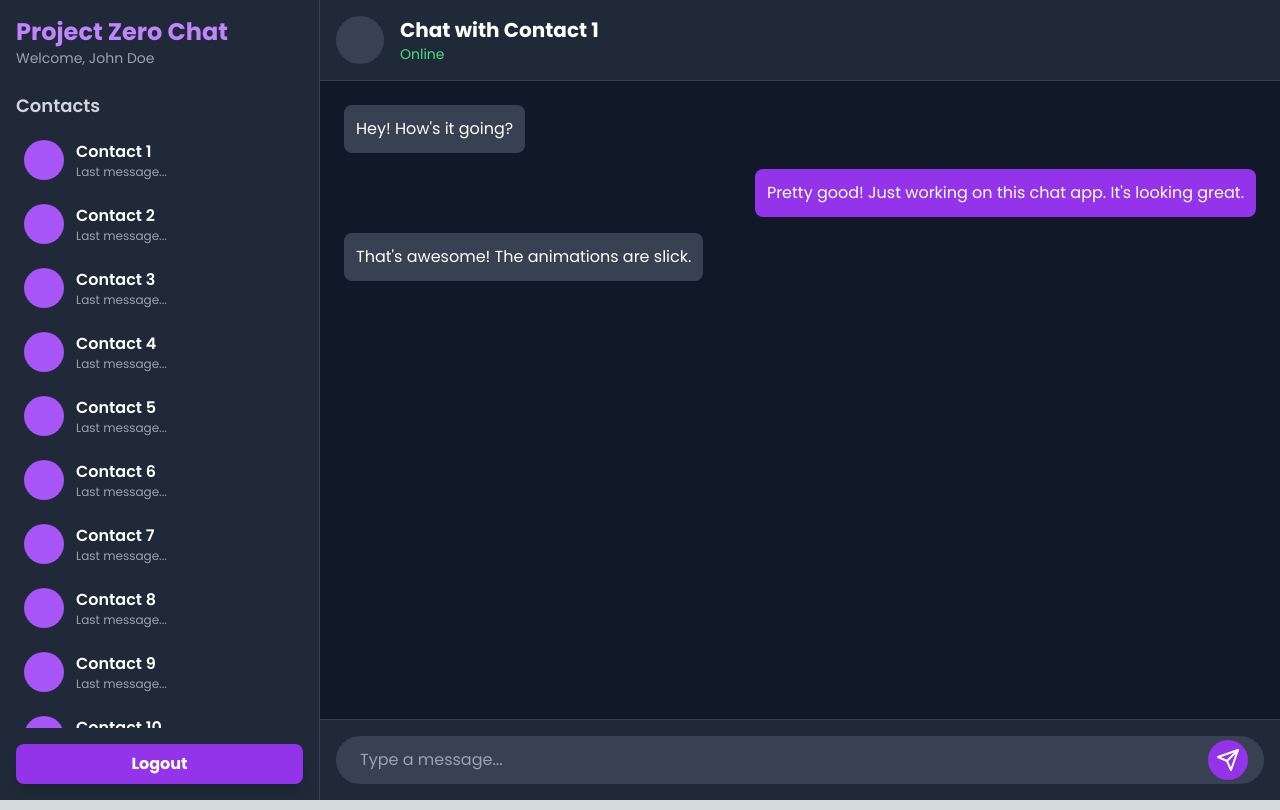
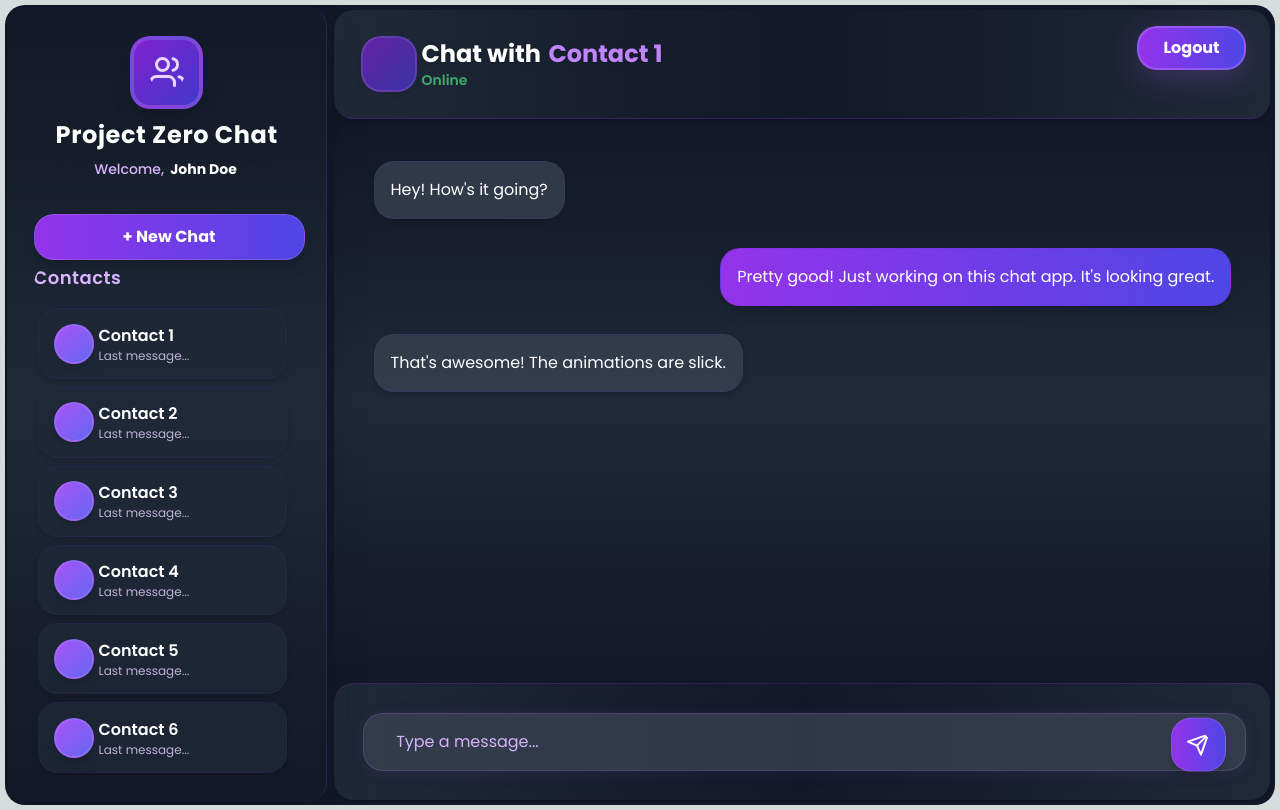
Before and after one commit to Bidipto/project_zero_fe, a Next.js app: page /chat in a window 1280 px wide. Built offline with nearby package versions, Linux system fonts and the light colour scheme.

Commit message:
added a new chat button

```diff
--- a/src/app/chat/page.tsx
+++ b/src/app/chat/page.tsx
@@ -7,13 +7,15 @@ import { motion } from 'framer-motion';
 const ChatPage = () => {
     const router = useRouter();
     const [user, setUser] = useState<{ name?: string } | null>(null);
+    const [showNewChatModal, setShowNewChatModal] = useState(false);
+    const [newChatName, setNewChatName] = useState("");
+    const [activeChat, setActiveChat] = useState<string>("Contact 1");
 
     useEffect(() => {
         const fetchUser = async () => {
             const currentUser = { name: 'John Doe' };
             setUser(currentUser);
         };
-
         fetchUser();
     }, []);
 
@@ -25,6 +27,13 @@ const ChatPage = () => {
         }
     };
 
+    const handleNewChat = (e: React.FormEvent) => {
+        e.preventDefault();
+        setActiveChat(newChatName); // Set the new chat as active
+        setShowNewChatModal(false);
+        setNewChatName("");
+    };
+
     if (!user) {
         return (
             <div className="min-h-screen flex items-center justify-center bg-gray-900 text-white">
@@ -34,90 +43,194 @@ const ChatPage = () => {
     }
 
     return (
-        <div className="flex h-screen bg-gray-900 text-white font-sans">
+        <div className="flex h-screen bg-gray-900 text-white font-sans overflow-hidden relative">
+            {/* Logout button top right */}
+            <motion.button
+                whileHover={{ scale: 1.1, rotate: 8, background: 'linear-gradient(90deg, #a855f7, #6366f1)' }}
+                whileTap={{ scale: 0.95, rotate: -8 }}
+                onClick={handleLogout}
+                className="fixed top-6 right-8 z-50 py-2 px-6 rounded-full bg-gradient-to-r from-purple-600 to-indigo-600 text-white font-bold shadow-2xl hover:from-purple-700 hover:to-indigo-700 transition-all focus:outline-none focus:ring-4 focus:ring-purple-500/50 border-2 border-purple-400/40 backdrop-blur-lg"
+                style={{ boxShadow: '0 8px 32px 0 rgba(168,85,247,0.25)' }}
+            >
+                Logout
+            </motion.button>
+
+            {/* Sidebar */}
             <motion.div
-                initial={{ x: -300 }}
-                animate={{ x: 0 }}
-                transition={{ duration: 0.5, ease: "easeInOut" }}
-                className="w-80 bg-gray-800 p-4 flex flex-col border-r border-gray-700"
+                initial={{ x: -100, opacity: 0 }}
+                animate={{ x: 0, opacity: 1 }}
+                transition={{ duration: 0.7, ease: "backOut" }}
+                className="w-80 bg-gradient-to-b from-gray-900 via-gray-800 to-gray-900 p-6 flex flex-col border-r border-purple-700/30 shadow-2xl relative"
+                style={{ minWidth: 320 }}
             >
-                <div className="mb-6">
-                    <h1 className="text-2xl font-bold text-purple-400">Project Zero Chat</h1>
-                    <p className="text-sm text-gray-400">Welcome, {user.name}</p>
-                </div>
-                <div className="flex-1 overflow-y-auto">
-                    <h2 className="text-lg font-semibold mb-3 text-gray-300">Contacts</h2>
-                    {[...Array(10)].map((_, i) => ( // Implement
-                        <div key={i} className="flex items-center p-2 rounded-lg hover:bg-gray-700 cursor-pointer mb-2">
-                            <div className="w-10 h-10 bg-purple-500 rounded-full mr-3"></div>
-                            <div>
-                                <p className="font-semibold">Contact {i + 1}</p>
-                                <p className="text-xs text-gray-400">Last message...</p>
-                            </div>
-                        </div>
-                    ))}
+                <div className="mb-8 flex flex-col items-center gap-2">
+                    <motion.div
+                        initial={{ scale: 0.8, opacity: 0 }}
+                        animate={{ scale: 1, opacity: 1 }}
+                        transition={{ delay: 0.2, duration: 0.5, type: 'spring', stiffness: 200 }}
+                        className="p-3 bg-gradient-to-br from-purple-700 to-indigo-700 rounded-full border-4 border-purple-400/30 shadow-xl"
+                    >
+                        <svg xmlns="http://www.w3.org/2000/svg" width="36" height="36" viewBox="0 0 24 24" fill="none" stroke="currentColor" strokeWidth="2" strokeLinecap="round" strokeLinejoin="round" className="text-purple-200">
+                            <path d="M17 21v-2a4 4 0 0 0-4-4H5a4 4 0 0 0-4 4v2" />
+                            <circle cx="9" cy="7" r="4" />
+                            <path d="M23 21v-2a4 4 0 0 0-3-3.87" />
+                            <path d="M16 3.13a4 4 0 0 1 0 7.75" />
+                        </svg>
+                    </motion.div>
+                    <h1 className="text-2xl font-extrabold text-white tracking-wide drop-shadow-lg">Project Zero Chat</h1>
+                    <p className="text-sm text-purple-300 font-medium">Welcome, <span className="font-bold text-white">{user.name}</span></p>
                 </div>
                 <motion.button
-                    whileHover={{ scale: 1.05 }}
-                    whileTap={{ scale: 0.95 }}
-                    onClick={handleLogout}
-                    className="w-full py-2 px-4 mt-4 rounded-lg bg-purple-600 text-white font-bold shadow-lg hover:bg-purple-700 transition-all"
+                    whileHover={{ scale: 1.05, background: 'linear-gradient(90deg, #a855f7, #6366f1)', boxShadow: '0 4px 24px 0 rgba(168,85,247,0.25)' }}
+                    whileTap={{ scale: 0.97 }}
+                    className="w-full py-2.5 px-4 mb-6 rounded-xl bg-gradient-to-r from-purple-600 to-indigo-600 text-white font-bold shadow-lg hover:from-purple-700 hover:to-indigo-700 transition-all focus:outline-none focus:ring-2 focus:ring-purple-500 focus:ring-offset-2 focus:ring-offset-gray-900 border border-purple-400/30"
+                    onClick={() => setShowNewChatModal(true)}
                 >
-                    Logout
+                    + New Chat
                 </motion.button>
+                <div className="flex-1 overflow-y-auto scrollbar-hide pr-2">
+                    <h2 className="text-lg font-semibold mb-4 text-purple-300 tracking-wide">Contacts</h2>
+                    <motion.div
+                        initial="hidden"
+                        animate="visible"
+                        variants={{
+                            hidden: { opacity: 0, y: 20 },
+                            visible: { opacity: 1, y: 0, transition: { staggerChildren: 0.08 } }
+                        }}
+                        className="space-y-2"
+                    >
+                        {[...Array(10)].map((_, i) => (
+                            <motion.div
+                                key={i}
+                                whileHover={{ scale: 1.03, backgroundColor: '#a855f733' }}
+                                whileTap={{ scale: 0.98 }}
+                                className="flex items-center p-3 rounded-xl bg-gray-800/80 hover:bg-purple-800/30 cursor-pointer shadow-md transition-all border border-purple-700/10"
+                                onClick={() => setActiveChat(`Contact ${i + 1}`)}
+                            >
+                                <div className="w-10 h-10 bg-gradient-to-br from-purple-500 to-indigo-500 rounded-full mr-3 shadow-lg border-2 border-purple-400/30"></div>
+                                <div>
+                                    <p className="font-semibold text-white">Contact {i + 1}</p>
+                                    <p className="text-xs text-purple-200/80">Last message...</p>
+                                </div>
+                            </motion.div>
+                        ))}
+                    </motion.div>
+                </div>
             </motion.div>
 
+            {/* New Chat Modal */}
+            {showNewChatModal && (
+                <div className="fixed inset-0 z-50 flex items-center justify-center bg-black bg-opacity-70 backdrop-blur-sm">
+                    <motion.div
+                        initial={{ scale: 0.8, opacity: 0 }}
+                        animate={{ scale: 1, opacity: 1 }}
+                        exit={{ scale: 0.8, opacity: 0 }}
+                        transition={{ duration: 0.3, type: 'spring', bounce: 0.4 }}
+                        className="bg-gradient-to-br from-gray-900 via-gray-800 to-gray-900 rounded-2xl shadow-2xl p-8 w-full max-w-sm border-2 border-purple-500/60 relative"
+                    >
+                        <button
+                            className="absolute top-3 right-3 text-gray-400 hover:text-purple-400 text-2xl font-bold focus:outline-none transition-colors"
+                            onClick={() => setShowNewChatModal(false)}
+                            aria-label="Close"
+                        >
+                            ×
+                        </button>
+                        <h3 className="text-xl font-bold text-purple-400 mb-6 text-center drop-shadow">Start New Chat</h3>
+                        <form onSubmit={handleNewChat} className="flex flex-col gap-5">
+                            <input
+                                type="text"
+                                className="w-full py-3 px-5 rounded-lg bg-gray-700 text-white placeholder-purple-300 focus:outline-none focus:ring-4 focus:ring-purple-500/40 border border-purple-400/20 shadow-inner text-base transition-all"
+                                placeholder="Enter contact name..."
+                                value={newChatName}
+                                onChange={e => setNewChatName(e.target.value)}
+                                required
+                            />
+                            <motion.button
+                                whileHover={{ scale: 1.04, background: 'linear-gradient(90deg, #a855f7, #6366f1)' }}
+                                whileTap={{ scale: 0.97 }}
+                                type="submit"
+                                className="w-full py-2.5 px-4 rounded-xl bg-gradient-to-r from-purple-600 to-indigo-600 text-white font-bold shadow-lg hover:from-purple-700 hover:to-indigo-700 transition-all focus:outline-none focus:ring-2 focus:ring-purple-500 focus:ring-offset-2 focus:ring-offset-gray-900 border border-purple-400/30"
+                            >
+                                Start Chat
+                            </motion.button>
+                        </form>
+                    </motion.div>
+                </div>
+            )}
+
             {/* Main Chat Area */}
-            <main className="flex-1 flex flex-col">
+            <main className="flex-1 flex flex-col overflow-hidden">
                 <motion.header
-                    initial={{ opacity: 0, y: -50 }}
+                    initial={{ opacity: 0, y: -40 }}
                     animate={{ opacity: 1, y: 0 }}
-                    transition={{ duration: 0.5, delay: 0.3 }}
-                    className="bg-gray-800 p-4 border-b border-gray-700 flex items-center"
+                    transition={{ duration: 0.7, delay: 0.2, type: 'spring', bounce: 0.3 }}
+                    className="bg-gradient-to-r from-gray-800 via-gray-900 to-gray-800 p-6 border-b border-purple-700/30 flex items-center shadow-lg"
                 >
-                    <div className="w-12 h-12 bg-gray-700 rounded-full mr-4"></div>
+                    <div className="w-14 h-14 bg-gradient-to-br from-purple-700 to-indigo-700 rounded-full mr-5 shadow-lg border-2 border-purple-400/30 animate-pulse"></div>
                     <div>
-                        <h2 className="text-xl font-bold">Chat with Contact 1</h2>
-                        <p className="text-sm text-green-400">Online</p>
+                        <h2 className="text-2xl font-bold text-white drop-shadow">Chat with <span className="text-purple-400">{activeChat}</span></h2>
+                        <p className="text-sm text-green-400 font-semibold animate-pulse">Online</p>
                     </div>
                 </motion.header>
 
-                <div className="flex-1 p-6 overflow-y-auto">
+                <div className="flex-1 p-8 overflow-y-auto bg-gradient-to-b from-gray-900 via-gray-800 to-gray-900 scrollbar-hide hide-scrollbar" style={{ scrollbarWidth: 'none', msOverflowStyle: 'none' }}>
                     {/* Placeholder messages */}
-                    <div className="space-y-4">
-                        <div className="flex justify-start">
-                            <div className="bg-gray-700 p-3 rounded-lg max-w-lg">
+                    <motion.div
+                        initial="hidden"
+                        animate="visible"
+                        variants={{
+                            hidden: { opacity: 0, y: 30 },
+                            visible: { opacity: 1, y: 0, transition: { staggerChildren: 0.12 } }
+                        }}
+                        className="space-y-6"
+                    >
+                        <motion.div
+                            variants={{ hidden: { opacity: 0, x: -40 }, visible: { opacity: 1, x: 0 } }}
+                            className="flex justify-start"
+                        >
+                            <div className="bg-gray-700/80 p-4 rounded-2xl max-w-lg shadow-md border border-purple-700/10 text-white text-base">
                                 Hey! How's it going?
                             </div>
-                        </div>
-                        <div className="flex justify-end">
-                            <div className="bg-purple-600 p-3 rounded-lg max-w-lg">
+                        </motion.div>
+                        <motion.div
+                            variants={{ hidden: { opacity: 0, x: 40 }, visible: { opacity: 1, x: 0 } }}
+                            className="flex justify-end"
+                        >
+                            <div className="bg-gradient-to-r from-purple-600 to-indigo-600 p-4 rounded-2xl max-w-lg shadow-lg border border-purple-700/20 text-white text-base">
                                 Pretty good! Just working on this chat app. It's looking great.
                             </div>
-                        </div>
-                         <div className="flex justify-start">
-                            <div className="bg-gray-700 p-3 rounded-lg max-w-lg">
+                        </motion.div>
+                        <motion.div
+                            variants={{ hidden: { opacity: 0, x: -40 }, visible: { opacity: 1, x: 0 } }}
+                            className="flex justify-start"
+                        >
+                            <div className="bg-gray-700/80 p-4 rounded-2xl max-w-lg shadow-md border border-purple-700/10 text-white text-base">
                                 That's awesome! The animations are slick.
                             </div>
-                        </div>
-                    </div>
+                        </motion.div>
+                    </motion.div>
                 </div>
 
                 <motion.div
-                    initial={{ opacity: 0, y: 50 }}
+                    initial={{ opacity: 0, y: 40 }}
                     animate={{ opacity: 1, y: 0 }}
-                    transition={{ duration: 0.5, delay: 0.5 }}
-                    className="p-4 bg-gray-800 border-t border-gray-700"
+                    transition={{ duration: 0.7, delay: 0.3, type: 'spring', bounce: 0.3 }}
+                    className="p-6 bg-gradient-to-r from-gray-800 via-gray-900 to-gray-800 border-t border-purple-700/30 shadow-xl"
                 >
                     <div className="relative">
                         <input
                             type="text"
                             placeholder="Type a message..."
-                            className="w-full bg-gray-700 rounded-full py-3 px-6 pr-16 text-white placeholder-gray-400 focus:outline-none focus:ring-2 focus:ring-purple-500"
+                            className="w-full bg-gray-700/80 rounded-full py-4 px-8 pr-20 text-white placeholder-purple-300 focus:outline-none focus:ring-4 focus:ring-purple-500/30 text-base shadow-inner border border-purple-400/20 transition-all"
+                            style={{ boxShadow: '0 2px 16px 0 rgba(168,85,247,0.10)' }}
                         />
-                        <button className="absolute right-4 top-1/2 -translate-y-1/2 bg-purple-600 p-2 rounded-full hover:bg-purple-700 transition-colors">
-                             <svg xmlns="http://www.w3.org/2000/svg" width="24" height="24" viewBox="0 0 24 24" fill="none" stroke="currentColor" strokeWidth="2" strokeLinecap="round" strokeLinejoin="round" className="text-white"><path d="m22 2-7 20-4-9-9-4Z"/><path d="m22 2-11 11"/></svg>
-                        </button>
+                        <motion.button
+                            whileHover={{ scale: 1.1, background: 'linear-gradient(90deg, #a855f7, #6366f1)' }}
+                            whileTap={{ scale: 0.95 }}
+                            className="absolute right-4 top-1/2 -translate-y-1/2 bg-gradient-to-r from-purple-600 to-indigo-600 p-3 rounded-full hover:from-purple-700 hover:to-indigo-700 transition-colors shadow-lg border border-purple-400/30"
+                        >
+                            <svg xmlns="http://www.w3.org/2000/svg" width="24" height="24" viewBox="0 0 24 24" fill="none" stroke="currentColor" strokeWidth="2" strokeLinecap="round" strokeLinejoin="round" className="text-white"><path d="m22 2-7 20-4-9-9-4Z"/><path d="m22 2-11 11"/></svg>
+                        </motion.button>
                     </div>
                 </motion.div>
             </main>
--- a/src/app/components/AuthForm.tsx
+++ b/src/app/components/AuthForm.tsx
@@ -10,6 +10,8 @@ interface AuthFormProps {
 	onSubmit: (e: React.FormEvent) => void;
 	name: string;
 	setName: (name: string) => void;
+	username: string;
+	setUserName: (username: string) => void;
 	email: string;
 	setEmail: (email: string) => void;
 	password: string;
@@ -44,6 +46,8 @@ export const AuthForm: React.FC<AuthFormProps> = ({
 	onSubmit,
 	name,
 	setName,
+	username,
+	setUserName,
 	email,
 	setEmail,
 	password,
@@ -112,7 +116,7 @@ export const AuthForm: React.FC<AuthFormProps> = ({
 									label="Name"
 									type="text"
 									id="name"
-									placeholder="Your Name"
+									placeholder="Your Name - This is what your friends will see"
 									required
 									value={name}
 									onChange={e => setName(e.target.value)}
@@ -120,6 +124,18 @@ export const AuthForm: React.FC<AuthFormProps> = ({
 								/>
 							</motion.div>
 						)}
+						<motion.div variants={itemVariants}>
+							<FormInput
+								label="Username"
+								type="Name"
+								id="username"
+								placeholder={mode === 'signup' ? "Username - Make sure its a unique one" : "Username"}
+								required
+								value={username}
+								onChange={e => setUserName(e.target.value)}
+								autoComplete="Username"
+							/>
+						</motion.div>
 						<motion.div variants={itemVariants}>
 							<FormInput
 								label="Email"
--- a/src/app/globals.css
+++ b/src/app/globals.css
@@ -34,4 +34,27 @@
 body {
   color: rgb(var(--foreground-rgb));
   background: rgb(var(--background-start-rgb));
+  border-radius: 1.25rem; /* 20px rounded corners sitewide */
 }
+
+.hide-scrollbar::-webkit-scrollbar {
+  display: none;
+}
+
+.hide-scrollbar {
+  -ms-overflow-style: none;
+  scrollbar-width: none;
+}
+
+/* Add rounded corners to all major containers and inputs */
+* {
+  border-radius: 1.25rem !important;
+  box-sizing: border-box;
+  margin: 0.15rem;
+  /* Add spacing between elements for a softer look */
+}
+
+input, button, textarea, select, .rounded, .rounded-lg, .rounded-xl, .rounded-2xl, .rounded-full {
+  border-radius: 1.25rem !important;
+  margin: 0.15rem;
+}
--- a/src/app/page.tsx
+++ b/src/app/page.tsx
@@ -9,6 +9,7 @@ export default function HomePage() {
 	const [loggedInUser, setLoggedInUser] = useState<any>(null);
 	const [mode, setMode] = useState<'login' | 'signup'>('login');
 	const [name, setName] = useState('');
+	const [userName, setUserName] = useState('');
 	const [email, setEmail] = useState('');
 	const [password, setPassword] = useState('');
 	const [error, setError] = useState('');
```
